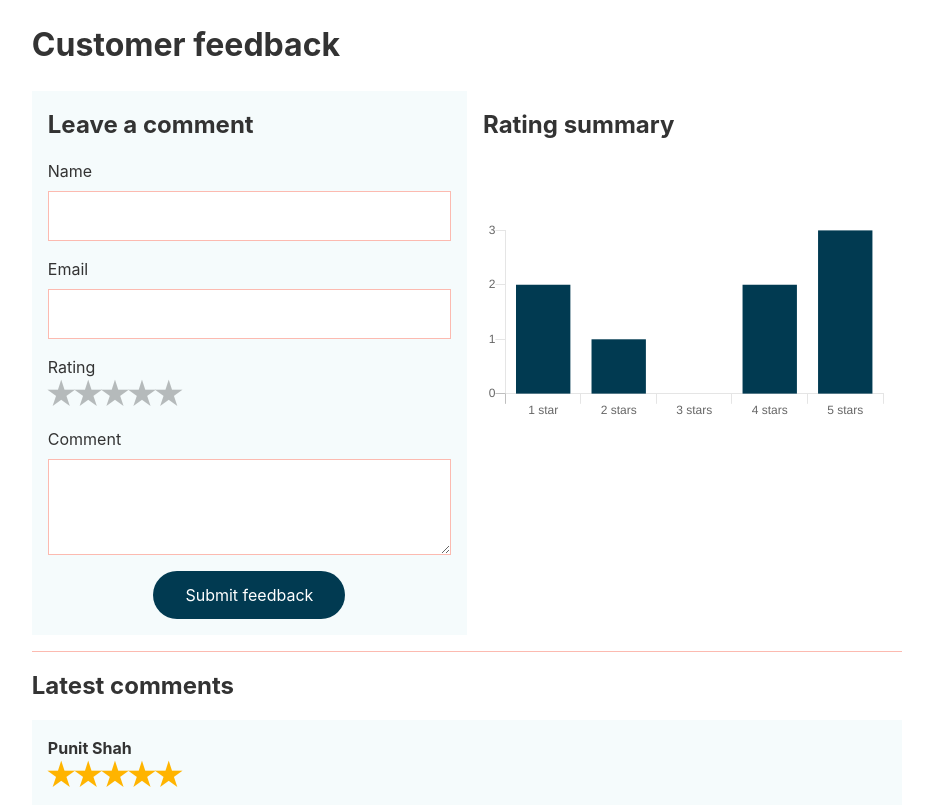
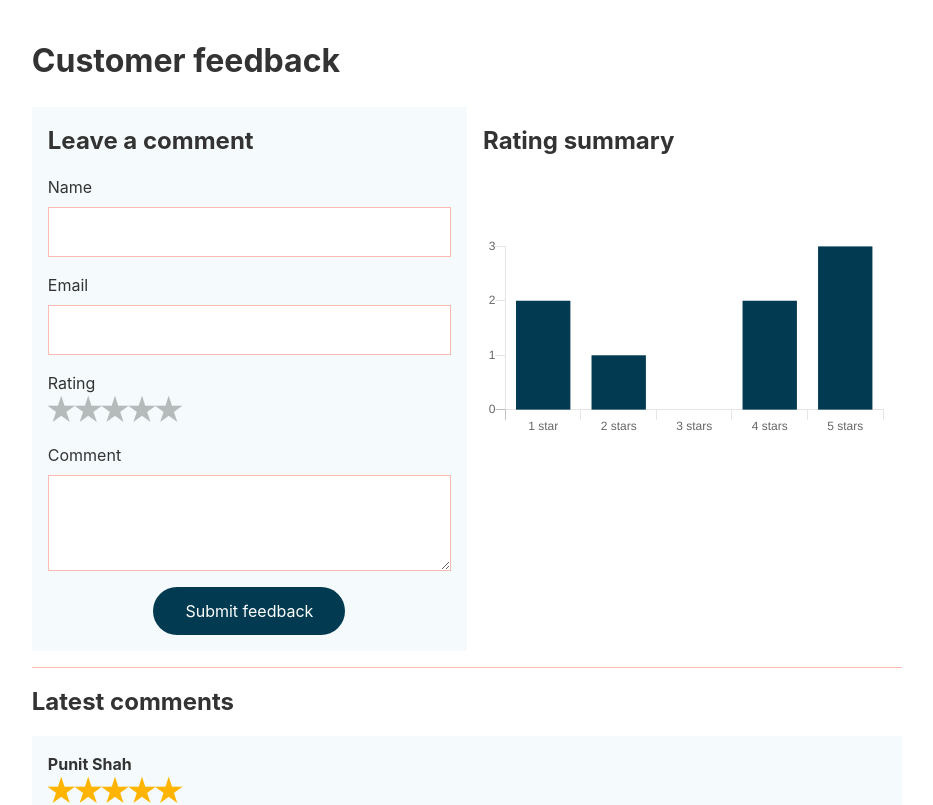
Before and after one commit to punit-shah/customer-feedback-test, a React (Create React App) app: page / in a window 1280 px wide. Shown: the top 805 px of the page, without its empty margins (173-1106 px from the left). Built offline with nearby package versions, Linux system fonts and the light colour scheme.

Commit message:
Add top and bottom padding to App

```diff
--- a/src/App.css
+++ b/src/App.css
@@ -1,5 +1,5 @@
 .App {
-  padding: 0 1rem;
+  padding: 1rem;
 }
 
 .App-form-section {
@@ -9,12 +9,12 @@
 
 @media (min-width: 600px) {
   .App {
-    padding: 0 8%;
+    padding: 1rem 8%;
   }
 }
 
 @media (min-width: 800px) {
   .App {
-    padding: 0 16%;
+    padding: 1rem 16%;
   }
 }
```
